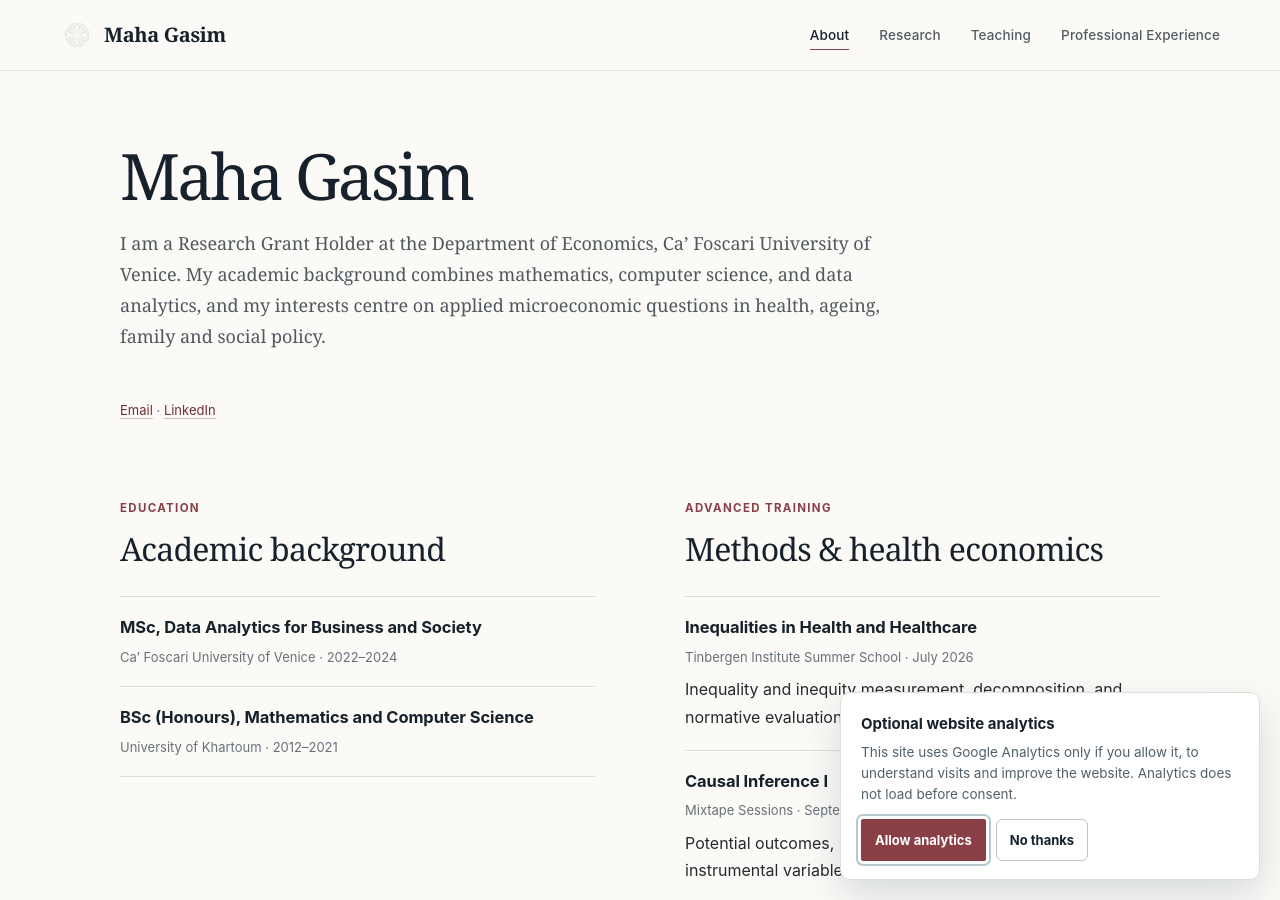
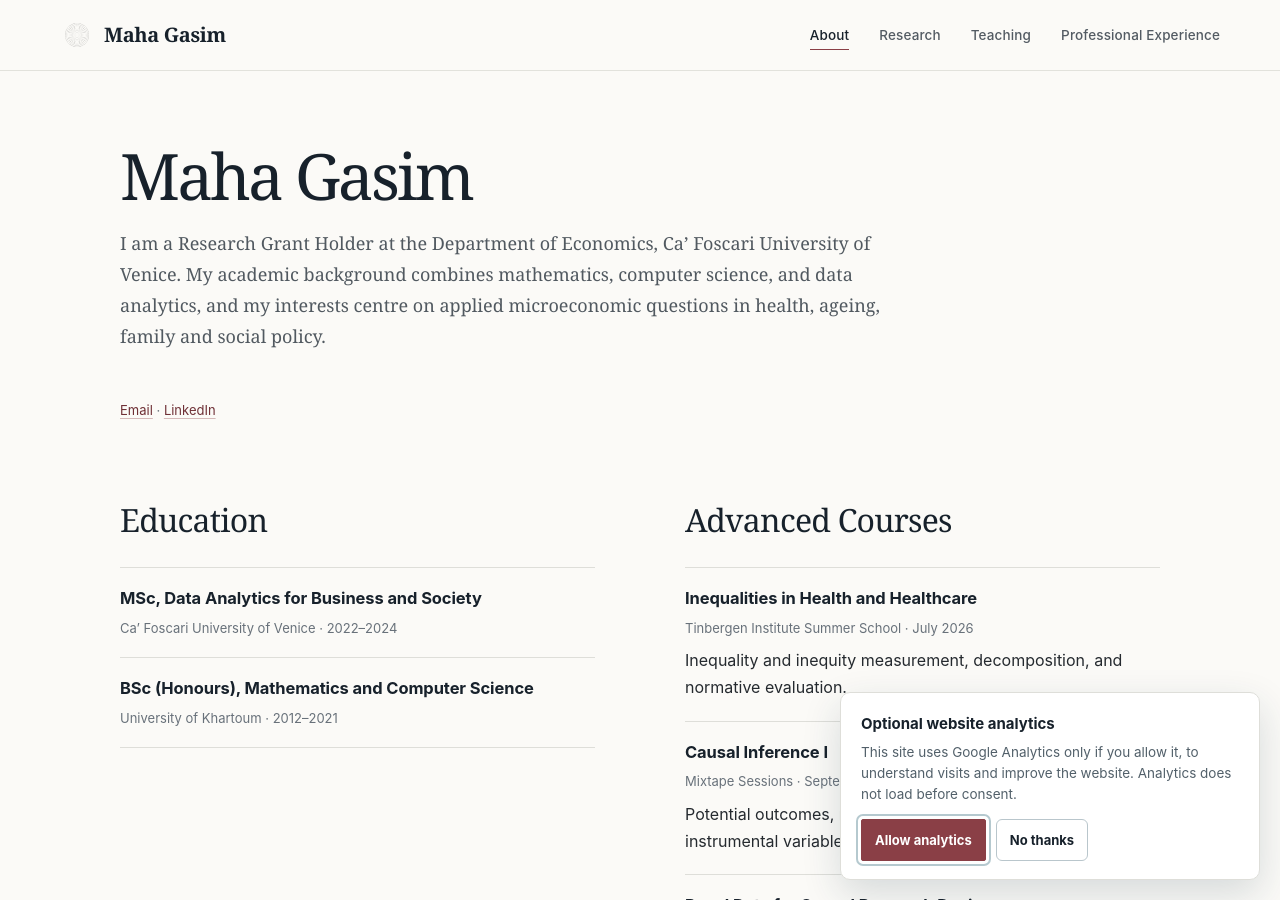
Before and after one commit to mahagasim/mahagasim.github.io, a Jekyll site: the page built from index.md, in a window 1280 px wide and 900 px high. Built offline with Jekyll 4.4.1, drawn with Linux system fonts in a browser that asks for light colours.

Commit message:
Simplify education and advanced courses headings

```diff
--- a/index.md
+++ b/index.md
@@ -12,8 +12,7 @@ description: About Maha Gasim — education, advanced training, research interes
 
 <section class="section-block two-panel-section">
   <div class="academic-panel">
-    <p class="section-kicker">Education</p>
-    <h2>Academic background</h2>
+    <h2>Education</h2>
 
     <div class="compact-entry">
       <h3>MSc, Data Analytics for Business and Society</h3>
@@ -27,8 +26,7 @@ description: About Maha Gasim — education, advanced training, research interes
   </div>
 
   <div class="academic-panel">
-    <p class="section-kicker">Advanced training</p>
-    <h2>Methods &amp; health economics</h2>
+    <h2>Advanced Courses</h2>
 
     <div class="compact-entry">
       <h3>Inequalities in Health and Healthcare</h3>
```
